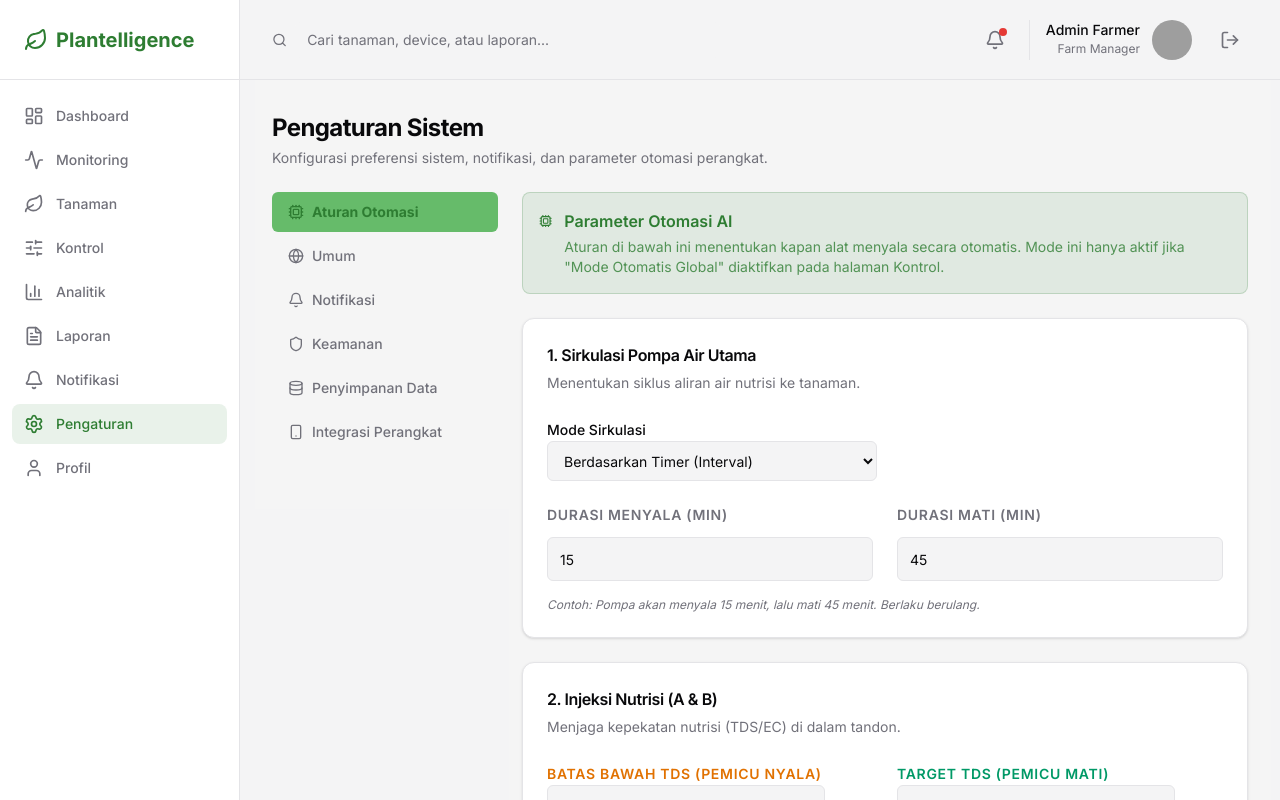
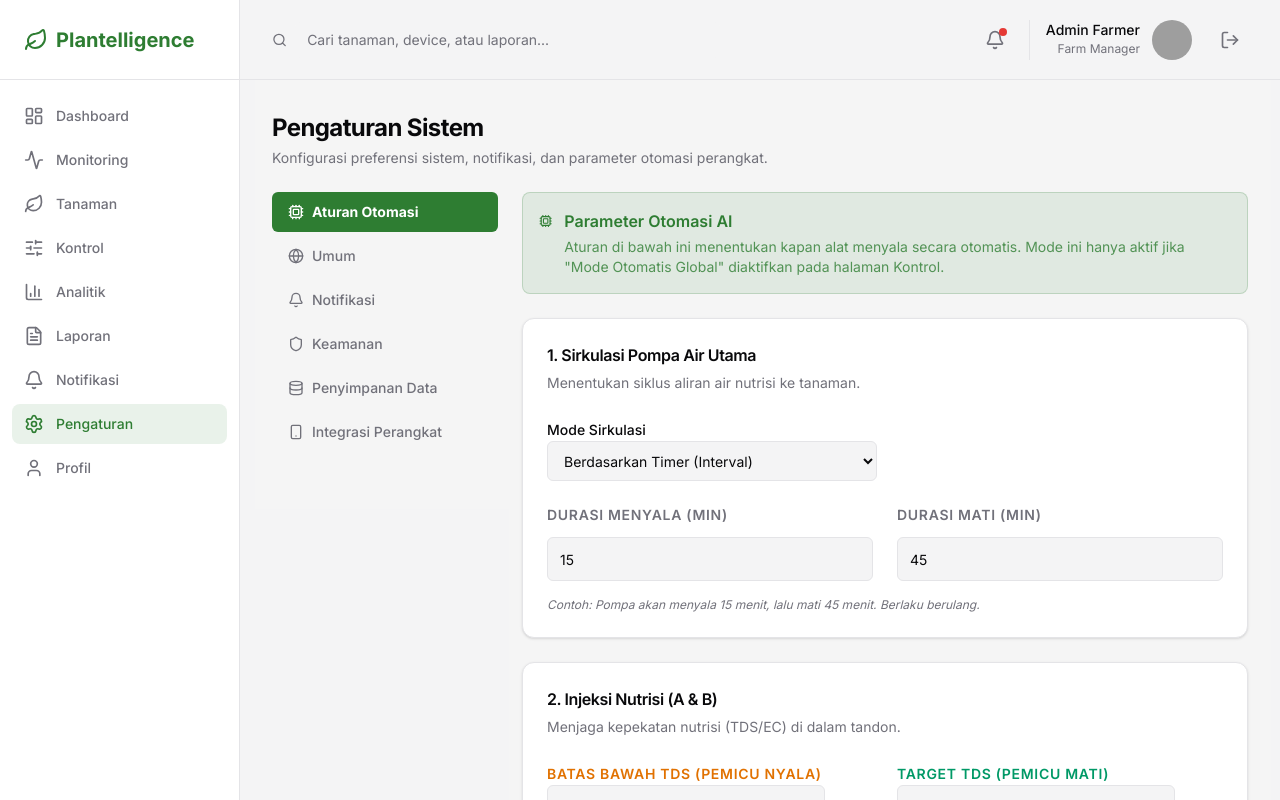
Before and after one commit to frumpfruit/plantelligence, a Next.js app: page /pengaturan in a window 1280 px wide. Shown: the top 800 px of the page. Built offline with nearby package versions, Linux system fonts and the light colour scheme; grey boxes are pictures that could not be loaded.

Commit message:
feat: Hover Active Button

```diff
--- a/src/app/(dashboard)/pengaturan/page.tsx
+++ b/src/app/(dashboard)/pengaturan/page.tsx
@@ -25,15 +25,15 @@ export default function SettingsPage() {
         {/* Navigasi Pengaturan */}
         <div className="lg:col-span-1 space-y-1">
           <Button
-            variant={activeTab === "otomasi" ? "secondary" : "ghost"}
+            variant={activeTab === "otomasi" ? "default" : "ghost"}
             className={cn("w-full justify-start font-medium", activeTab !== "otomasi" && "text-muted-foreground")}
             onClick={() => setActiveTab("otomasi")}
           >
-            <Cpu className="mr-2 h-4 w-4 text-primary" />
-            <span className={activeTab === "otomasi" ? "text-primary font-bold" : ""}>Aturan Otomasi</span>
+            <Cpu className={cn("mr-2 h-4 w-4", activeTab === "otomasi" ? "" : "text-primary")} />
+            <span className={activeTab === "otomasi" ? "font-bold" : ""}>Aturan Otomasi</span>
           </Button>
           <Button
-            variant={activeTab === "umum" ? "secondary" : "ghost"}
+            variant={activeTab === "umum" ? "default" : "ghost"}
             className={cn("w-full justify-start font-medium", activeTab !== "umum" && "text-muted-foreground")}
             onClick={() => setActiveTab("umum")}
           >
@@ -41,7 +41,7 @@ export default function SettingsPage() {
             Umum
           </Button>
           <Button
-            variant={activeTab === "notifikasi" ? "secondary" : "ghost"}
+            variant={activeTab === "notifikasi" ? "default" : "ghost"}
             className={cn("w-full justify-start font-medium", activeTab !== "notifikasi" && "text-muted-foreground")}
             onClick={() => setActiveTab("notifikasi")}
           >
@@ -49,7 +49,7 @@ export default function SettingsPage() {
             Notifikasi
           </Button>
           <Button
-            variant={activeTab === "keamanan" ? "secondary" : "ghost"}
+            variant={activeTab === "keamanan" ? "default" : "ghost"}
             className={cn("w-full justify-start font-medium", activeTab !== "keamanan" && "text-muted-foreground")}
             onClick={() => setActiveTab("keamanan")}
           >
@@ -57,7 +57,7 @@ export default function SettingsPage() {
             Keamanan
           </Button>
           <Button
-            variant={activeTab === "penyimpanan" ? "secondary" : "ghost"}
+            variant={activeTab === "penyimpanan" ? "default" : "ghost"}
             className={cn("w-full justify-start font-medium", activeTab !== "penyimpanan" && "text-muted-foreground")}
             onClick={() => setActiveTab("penyimpanan")}
           >
@@ -65,7 +65,7 @@ export default function SettingsPage() {
             Penyimpanan Data
           </Button>
           <Button
-            variant={activeTab === "integrasi" ? "secondary" : "ghost"}
+            variant={activeTab === "integrasi" ? "default" : "ghost"}
             className={cn("w-full justify-start font-medium", activeTab !== "integrasi" && "text-muted-foreground")}
             onClick={() => setActiveTab("integrasi")}
           >
```
